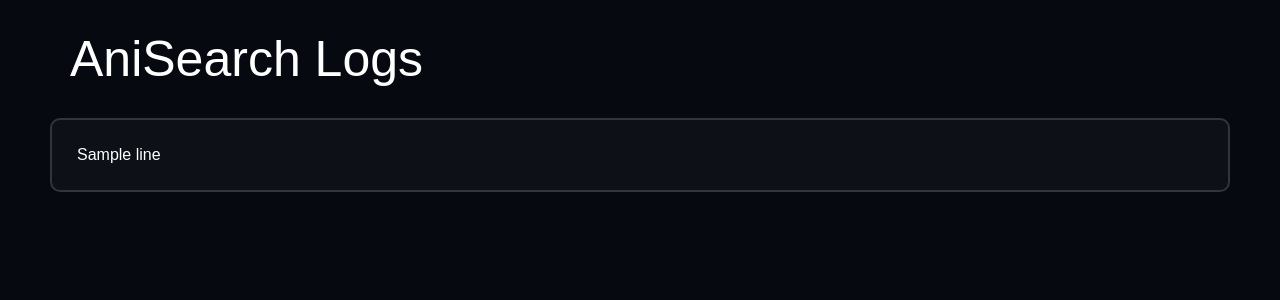
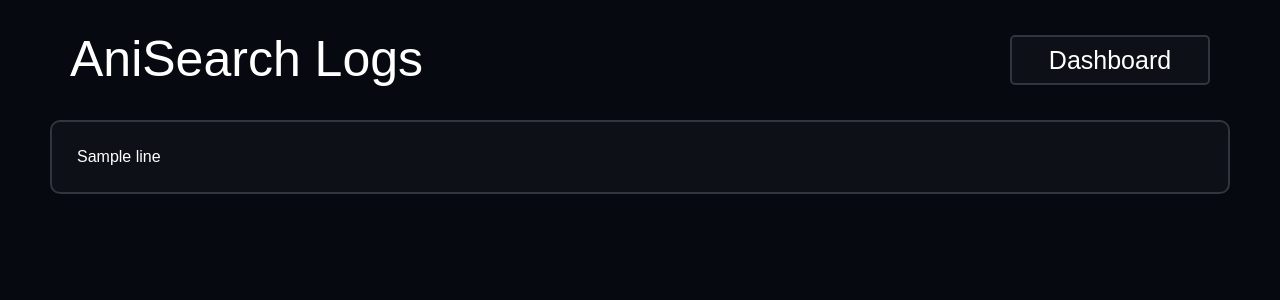
Before and after one commit to IchBinLeoon/anisearch-discord-bot, a Python web app: template dashboard/templates/logs.html in a window 1280 px wide. Shown: the top 300 px of the page. Run offline with Jinja, Linux system fonts and the light colour scheme; the template is opened without the code that fills it: most values are stand-ins (such as "Sample title", 1, 10 or a date in 2020).

Commit message:
Update dashboard

```diff
--- a/dashboard/app.py
+++ b/dashboard/app.py
@@ -17,13 +17,14 @@ You should have received a copy of the GNU General Public License
 along with this program. If not, see <https://www.gnu.org/licenses/>.
 """
 
-from quart import Quart, render_template, request, redirect, url_for
+from quart import Quart, render_template, request, redirect, url_for, flash
 from discord.ext import ipc
 
-from config import IPC_SECRET_KEY, IPC_HOST, IPC_PORT, APP_HOST, APP_PORT, IPC_MULTICAST_PORT
+from config import IPC_SECRET_KEY, IPC_HOST, IPC_PORT, APP_HOST, APP_PORT, IPC_MULTICAST_PORT, APP_SECRET_KEY
 
 app = Quart(__name__)
 ipc_client = ipc.Client(secret_key=IPC_SECRET_KEY, host=IPC_HOST, port=int(IPC_PORT), multicast_port=IPC_MULTICAST_PORT)
+app.secret_key = APP_SECRET_KEY
 
 
 @app.route('/')
@@ -35,6 +36,7 @@ async def index():
             await ipc_client.init_sock()
         except Exception as e:
             app.logger.exception(e)
+            await flash('Cannot connect to the IPC server. Is the bot running?')
         return redirect(url_for('index'))
     data = {
         'ready': await ipc_request('is_ready'),
--- a/dashboard/config.py
+++ b/dashboard/config.py
@@ -30,3 +30,4 @@ IPC_MULTICAST_PORT = os.getenv('IPC_MULTICAST_PORT')
 
 APP_HOST = os.getenv('APP_HOST')
 APP_PORT = os.getenv('APP_PORT')
+APP_SECRET_KEY = os.getenv('APP_SECRET_KEY')
--- a/dashboard/static/css/main.css
+++ b/dashboard/static/css/main.css
@@ -9,7 +9,7 @@ body {
 .header {
     width: 750px;
     font-size: 75px;
-    margin: 50px 0 0 100px;
+    margin: 50px 0 0 110px;
 }
 
 .box {
@@ -61,14 +61,44 @@ body {
 }
 
 .button:hover {
-  background-color: #30363D;
-  border: 2px solid white;
+    background-color: #30363D;
+    border: 2px solid white;
+}
+
+.logs-header-container {
+    margin: 30px 70px 0 70px;
+    position: relative;
+    height: 60px;
 }
 
 .logs-header {
-    width: 500px;
+    position: absolute;
+    height: 60px;
     font-size: 50px;
-    margin: 30px 0 0 70px;
+    top: 50%;
+    transform: translateY(-50%);
+}
+
+.logs-button {
+    position: absolute;
+    right: 0;
+    width: 200px;
+    height: 50px;
+    background-color: #0D1117;
+    border: 2px solid #30363D;
+    border-radius: 5px;
+    cursor: pointer;
+    text-align: center;
+    font-size: 25px;
+    color: white;
+    transition-duration: 0.4s;
+    top: 50%;
+    transform: translateY(-50%);
+}
+
+.logs-button:hover {
+    background-color: #30363D;
+    border: 2px solid white;
 }
 
 .logs-box {
--- a/dashboard/static/js/logs.js
+++ b/dashboard/static/js/logs.js
@@ -1,3 +1,7 @@
+function dashboard() {
+    window.location.href = "/";
+}
+
 function autoRefresh() {
     window.location.href = "/logs";
 }
--- a/dashboard/templates/logs.html
+++ b/dashboard/templates/logs.html
@@ -8,8 +8,11 @@
     <link href="{{url_for('static', filename='css/main.css')}}" rel="stylesheet" type="text/css">
   </head>
   <body>
-    <div class="logs-header">
-      <a>AniSearch Logs</a>
+    <div class="logs-header-container">
+      <div class="logs-header">
+        <a>AniSearch Logs</a>
+      </div>
+      <button class="logs-button" onclick="dashboard()">Dashboard</button>
     </div>
     <div class="logs-box">
       {% if data %}
```
Also changed, not shown: dashboard/templates/index.html (+10 -0 lines), README.md, 1 other file.
